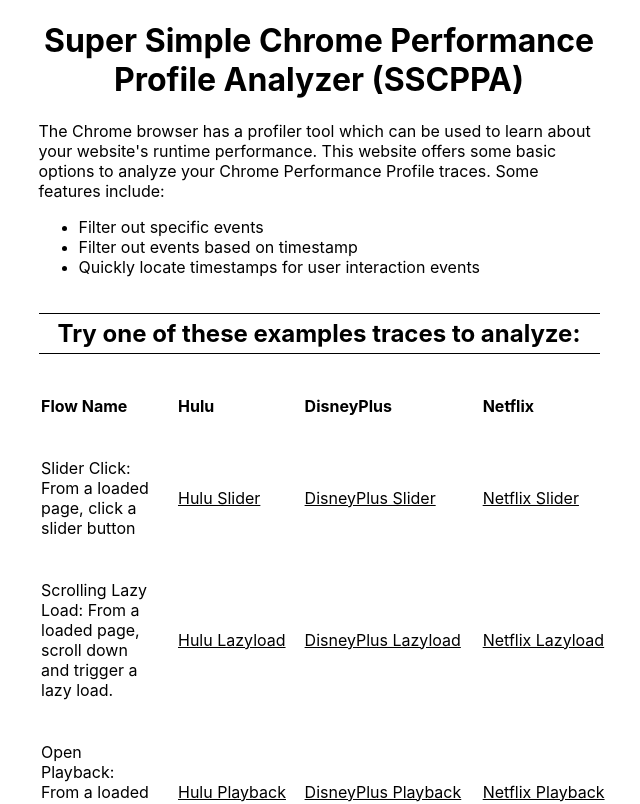
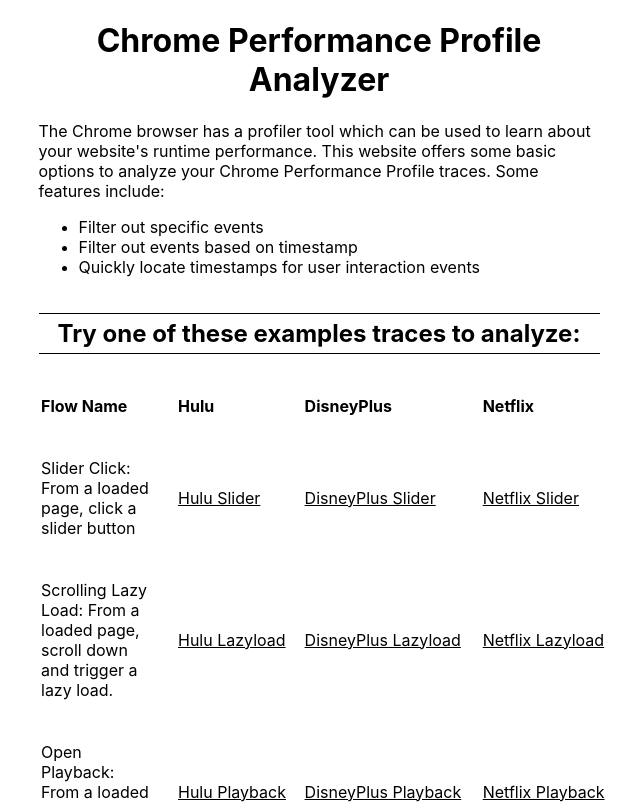
Before and after one commit to ybot1122/chrome-perf-profile-visualizer, a Next.js app: page / in a window 1280 px wide. Shown: the top 804 px of the page, without its empty margins (321-961 px from the left). Built offline with nearby package versions, Linux system fonts and the light colour scheme.

Commit message:
fix header

```diff
--- a/pages/index.js
+++ b/pages/index.js
@@ -17,7 +17,7 @@
 
       <main className={styles.main}>
         <div className={styles.intro}>
-          <h1>Super Simple Chrome Performance Profile Analyzer (SSCPPA)</h1>
+          <h1>Chrome Performance Profile Analyzer</h1>
           <p>
             The Chrome browser has a profiler tool which can be used to learn
             about your website&apos;s runtime performance. This website offers
```
